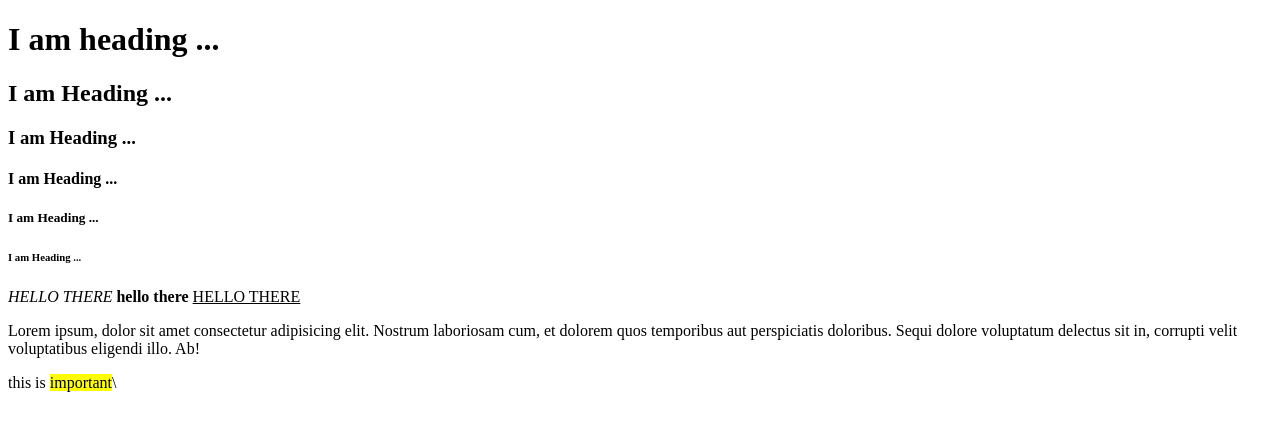
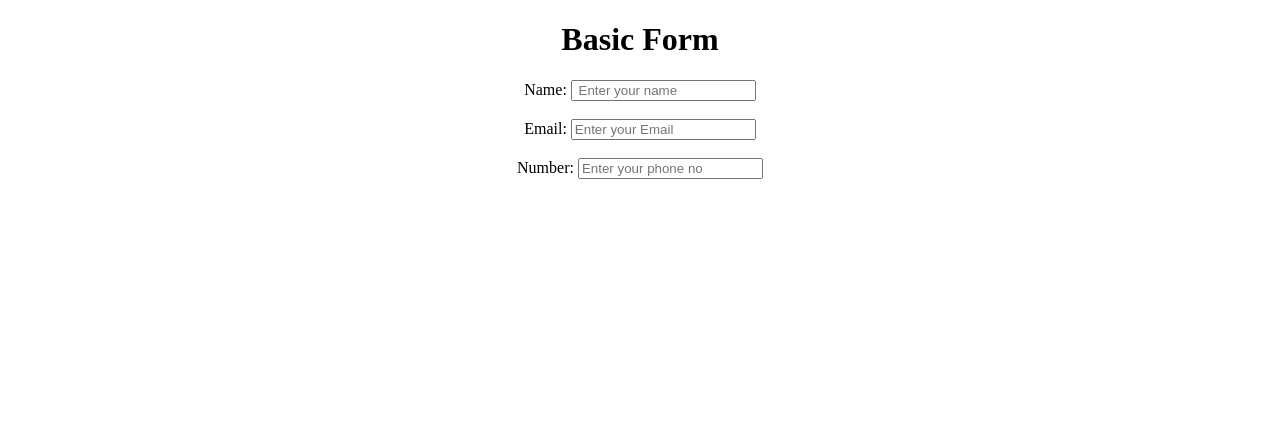
Before and after one commit to KBaiju37/frontend, a plain HTML site: page index.html in a window 1280 px wide. Drawn offline with Linux system fonts and the light colour scheme.

Commit message:
usage of input in html

```diff
--- a/index.html
+++ b/index.html
@@ -6,22 +6,15 @@
     <title>Document</title>
 </head>
 <body>
-   <h1> I am heading ...</h1>
-   <h2> I am Heading ...</h2>
-   <h3> I am Heading ...</h3>
-   <h4> I am Heading ...</h4>
-   <h5> I am Heading ...</h5>
-   <h6> I am Heading ...</h6>
-   <i>  HELLO THERE</i>
-   <b> hello there </b>
-   <u> HELLO THERE </u>
-   <p>
-    Lorem ipsum, dolor sit amet consectetur adipisicing elit.
-    Nostrum laboriosam cum, et dolorem quos temporibus aut perspiciatis doloribus.
-     Sequi dolore voluptatum delectus sit in, corrupti velit voluptatibus eligendi illo. Ab!
-   </p>
-   this is <mark> important</mark>\
-   <title> some Input Types </title>
+    <center>
+       <h1>Basic Form</h1>
+       Name: <input placeholder=" Enter your name"> <br><br>
+       Email: <input placeholder="Enter your Email" type = "email"><br><br>
+       Number: <input placeholder="Enter your phone no" type = "Number"><br><br>
+    </center>
+
+
+
 
 </body>
 </html>
```
